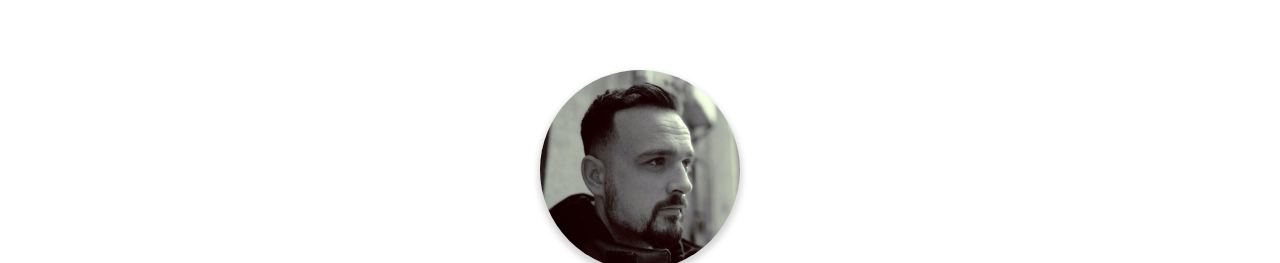
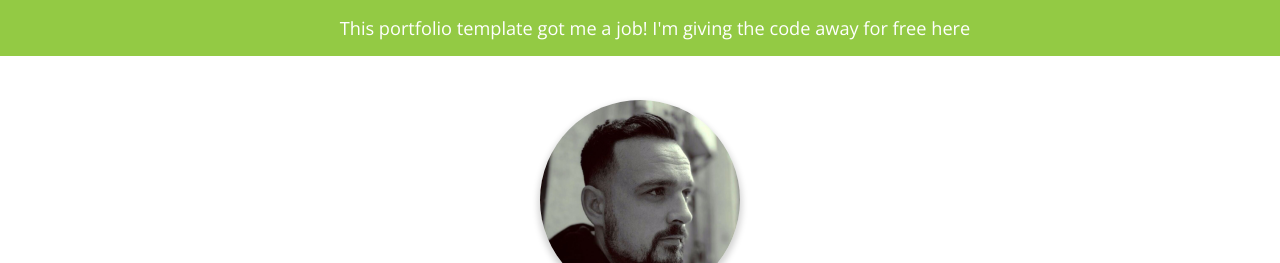
Before and after one commit to Chippd/chippd.github.io, a plain HTML site: page index.html in a window 1280 px wide. Shown: the top 263 px of the page. Drawn offline with nearby package versions, Linux system fonts and the light colour scheme.

Commit message:
added header banner

```diff
--- a/css/style.css
+++ b/css/style.css
@@ -10,6 +10,7 @@ body {
 	margin: 0;
 	background-repeat: no-repeat;
 	background-attachment: fixed;*/
+	margin-top:100px;
 }
 
 h1, h2, h3, h4, h5{
@@ -42,11 +43,20 @@ p {
 	margin-top:25px;
 }
 
+nav {
+	display: flex;
+}
+
 .navbar-default {
-	background-color: #C9ADA7;
-	background: none;
+	background-color: #93ca44;
 	border: none;
 	border-radius:0;
+}
+
+.navbar-text a.navbar-link {
+	color:white;
+	font-size: 1.3em;
+	font-weight: bolder;
 }
 
 .row-grey {
--- a/index.html
+++ b/index.html
@@ -11,7 +11,7 @@
 
 		<link href="https://fonts.googleapis.com/css?family=Open+Sans:300,400" rel="stylesheet">
 
-		<!-- <link rel="stylesheet" href="css/animate.css"> -->
+		<link rel="stylesheet" href="css/animate.css">
 		<link rel="stylesheet" href="css/style.css">
 
 
@@ -38,9 +38,9 @@
 	</head>
 	<body>
 
-		<nav class="navbar navbar-default">
+		<nav class="navbar navbar-default navbar-fixed-top animated slideInDown">
 		  <div class="container-fluid">
-		    	<!-- <p class="navbar-text navbar-right"><a href="#" class="navbar-link">Get In Touch</a></p> -->
+		    	<p class="navbar-text navbar-right"><a href="http://chrisdermody.com/web-developer-portfolios-5-single-page-websites-to-land-you-your-next-development-job/?utm_source=github_portfolio&utm_medium=eng_mark&utm_campaign=free_webdev_templates" target="_blank" class="navbar-link">This portfolio template got me a job! I'm giving the code away for free here</a></p>
 		    <!-- <p class="navbar-text">Hire Me</p> -->
 		  </div>
 		</nav>
```
